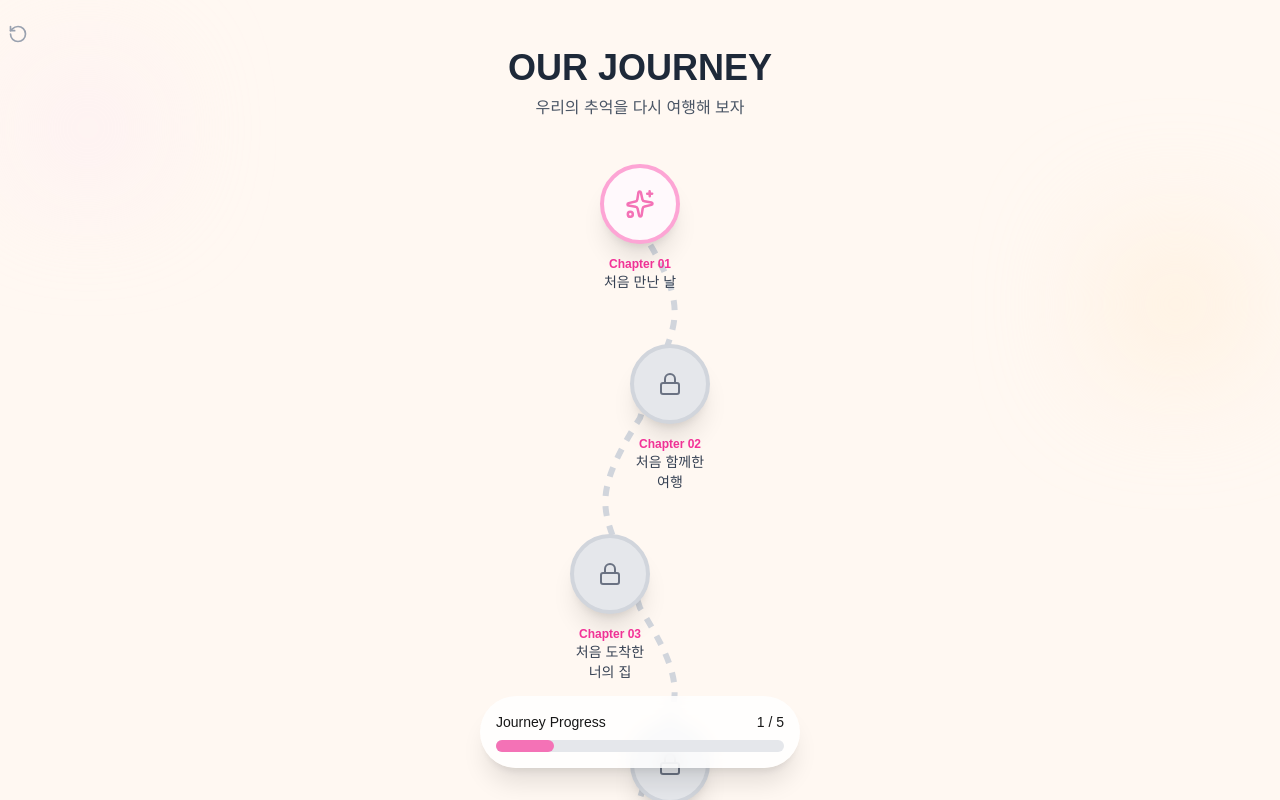
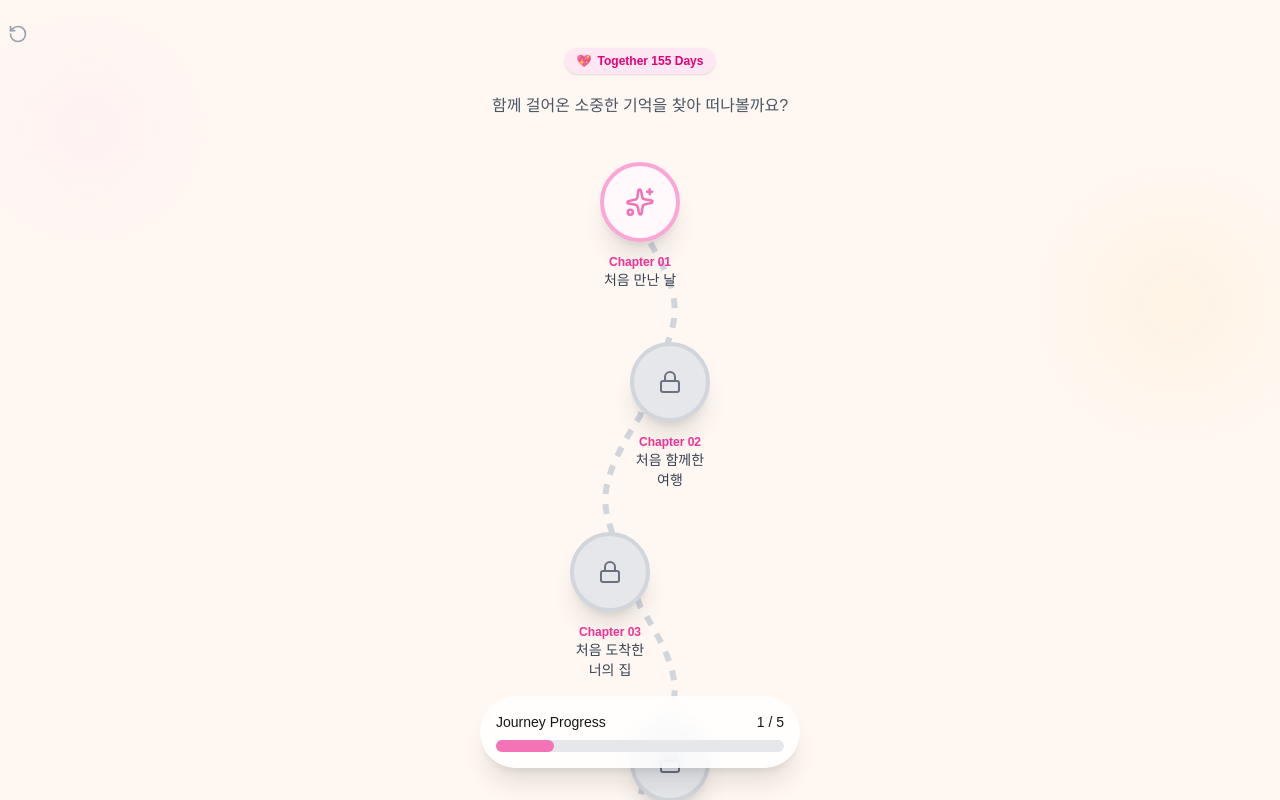
Before and after one commit to soobaeki/how-to-merry, a Next.js app: page /journey in a window 1280 px wide. Shown: the top 800 px of the page. Built offline with nearby package versions, Linux system fonts and the light colour scheme.

Commit message:
journey 부분 수정 및 header  분리

```diff
--- a/src/components/landing/Hero.tsx
+++ b/src/components/landing/Hero.tsx
@@ -23,8 +23,6 @@ export default function Hero() {
       >
         <h1 className="text-5xl font-bold text-pink400">OUR MEMORIES</h1>
 
-        <p className="mt-6 text-gray600">우리의 이야기를 다시 여행합니다.</p>
-
         <Link
           href="/journey"
           className={cn(
--- /dev/null
+++ b/src/components/map/JourneyHeader.tsx
@@ -0,0 +1,32 @@
+"use client";
+
+import { calculateTogetherDays } from "@/libs/utils";
+import { motion } from "framer-motion";
+
+export default function JourneyHeader() {
+  const days = calculateTogetherDays("2026-03-07");
+
+  return (
+    <header className="relative z-10 pt-12 pb-12 text-center">
+      {/* D-Day 또는 시작일 뱃지 */}
+      <motion.div
+        initial={{ opacity: 0, scale: 0.9 }}
+        animate={{ opacity: 1, scale: 1 }}
+        className="inline-flex items-center gap-1.5 px-3 py-1 rounded-full bg-pink-100 text-pink-600 text-xs font-semibold mb-3 shadow-sm min-h-6.5"
+      >
+        <span>💖</span>
+        <span>Together {days.toLocaleString()} Days</span>
+      </motion.div>
+
+      {/* 서브 타이틀 */}
+      <motion.p
+        initial={{ opacity: 0 }}
+        animate={{ opacity: 1 }}
+        transition={{ delay: 0.2 }}
+        className="mt-2 text-sm sm:text-base text-gray-600 font-medium"
+      >
+        함께 걸어온 소중한 기억을 찾아 떠나볼까요?
+      </motion.p>
+    </header>
+  );
+}
--- a/src/components/map/JourneyMap.tsx
+++ b/src/components/map/JourneyMap.tsx
@@ -2,40 +2,53 @@
 
 import { memories as initialMemories } from "@/data/memories";
 import { Memory } from "@/types/memory";
-import { motion } from "framer-motion";
 import { RotateCcwIcon } from "lucide-react";
-import { useMemo, useRef, useState } from "react";
+import { useMemo, useRef, useState, useSyncExternalStore } from "react";
+import JourneyHeader from "./JourneyHeader";
 import LocationNode from "./LocationNode";
 
+// 🎯 클라이언트 마운트 여부를 추적하는 리액트 공식 표준 커스텀 훅
+const emptySubscribe = () => () => {};
+function useIsClient() {
+  return useSyncExternalStore(
+    emptySubscribe,
+    () => true, // 브라우저 렌더링 시 true
+    () => false, // 서버(SSR) 렌더링 시 false
+  );
+}
+
 export default function JourneyMap() {
+  const isClient = useIsClient();
   const pathRef = useRef<SVGPathElement>(null);
 
-  // 🎯 useState 초기화 함수(Lazy Initialization) 활용
-  const [memories, setMemories] = useState<Memory[]>(() => {
-    // SSR/빌드 타임 에러 방지
-    if (typeof window === "undefined") return initialMemories;
+  // 1. 기본 raw memories 상태
+  const [rawMemories, setMemories] = useState<Memory[]>(initialMemories);
+
+  // 2. memories: 클라이언트 마운트 후에만 localStorage 데이터를 결합 (하이드레이션 방지)
+  const memories = useMemo(() => {
+    if (!isClient) return rawMemories;
 
     const savedUnlocked = localStorage.getItem("unlockedChapterIds");
     const unlockedIds: number[] = savedUnlocked
       ? JSON.parse(savedUnlocked)
       : [1]; // 기본 1번 챕터 해제
 
-    return initialMemories.map((memory) => ({
+    return rawMemories.map((memory) => ({
       ...memory,
       unlocked: unlockedIds.includes(memory.id),
     }));
-  });
+  }, [rawMemories, isClient]);
 
-  // 🎯 완료된 chapter
-  const [completedIds, setCompletedIds] = useState<number[]>(() => {
-    if (typeof window === "undefined") return [];
+  // 3. completedIds: state 초기화 대신 useMemo로 마운트 후 localStorage에서 가져옴
+  const completedIds = useMemo<number[]>(() => {
+    if (!isClient) return [];
 
     const rawCompletedIds = localStorage.getItem("completedChapterIds");
     if (rawCompletedIds) {
       return JSON.parse(rawCompletedIds);
     }
     return [];
-  });
+  }, [isClient]);
 
   // 🎯 memories 개수에 따라 SVG d 경로와 컨테이너 높이를 동적으로 계산
   const { pathD, containerHeight } = useMemo(() => {
@@ -105,7 +118,6 @@ export default function JourneyMap() {
 
     // memories 초기화
     setMemories([]);
-    setCompletedIds([]);
 
     // 새로고침
     window.location.reload();
@@ -136,24 +148,7 @@ export default function JourneyMap() {
       </button>
 
       {/* Header */}
-      <header className="relative z-10 pt-12 pb-12 text-center">
-        <motion.h1
-          initial={{ opacity: 0, y: -15 }}
-          animate={{ opacity: 1, y: 0 }}
-          className="text-4xl font-bold text-gray800"
-        >
-          OUR JOURNEY
-        </motion.h1>
-
-        <motion.p
-          initial={{ opacity: 0 }}
-          animate={{ opacity: 1 }}
-          transition={{ delay: 0.3 }}
-          className="mt-2 text-gray600"
-        >
-          우리의 추억을 다시 여행해 보자
-        </motion.p>
-      </header>
+      <JourneyHeader />
 
       {/* Section */}
       <section
@@ -162,7 +157,7 @@ export default function JourneyMap() {
       >
         <svg
           className="absolute inset-0 h-full w-full"
-          viewBox="0 0 380 ${containerHeight}"
+          viewBox={`0 0 380 ${containerHeight}`}
           preserveAspectRatio="none"
         >
           {/* Path */}
--- a/src/libs/utils.ts
+++ b/src/libs/utils.ts
@@ -28,3 +28,21 @@ export const getPointOnPath = (
 
   return pathElement.getPointAtLength(length * progress);
 };
+
+/**
+ * 시작일부터 오늘까지 지나온 일수(D+Day)를 계산합니다.
+ * @param startDateStr "YYYY-MM-DD" 형태의 날짜 문자열
+ * @returns 지나온 일수 (시작일 = 1일)
+ */
+export function calculateTogetherDays(startDateStr: string): number {
+  const start = new Date(startDateStr);
+  const today = new Date();
+
+  // 자정(00:00:00) 기준 날짜 차이 계산
+  start.setHours(0, 0, 0, 0);
+  today.setHours(0, 0, 0, 0);
+
+  const diffTime = today.getTime() - start.getTime();
+  // 밀리초 -> 일(Day) 변환 (+1: 첫 만남일 포함)
+  return Math.floor(diffTime / (1000 * 60 * 60 * 24)) + 1;
+}
```
